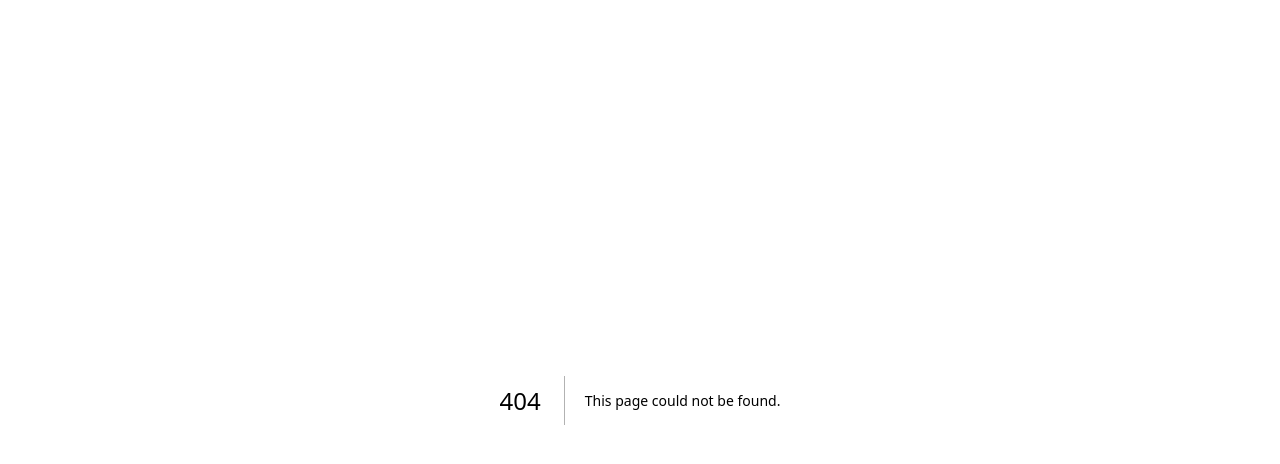
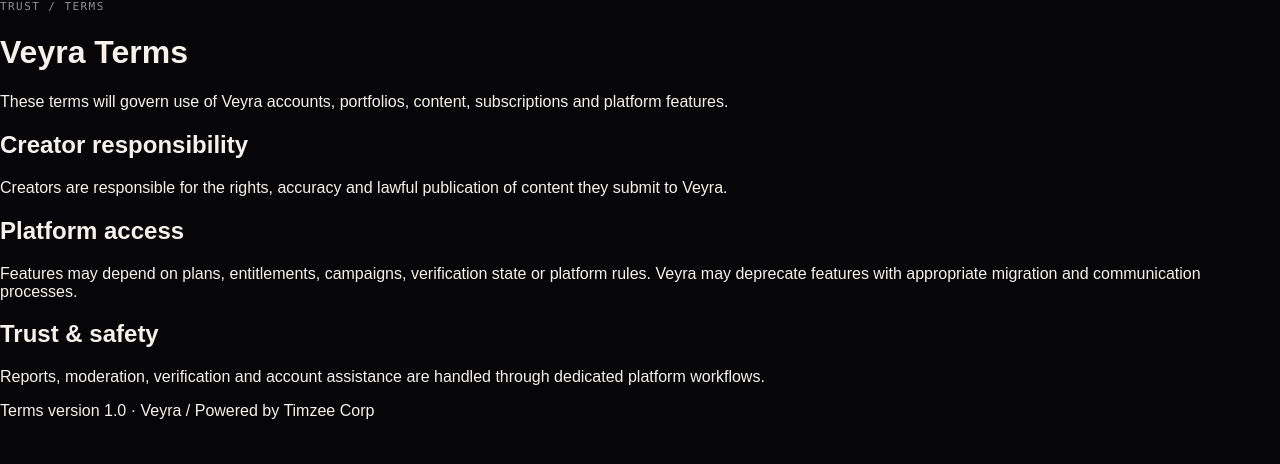
Before and after one commit to Timzee00/Veyra, a Next.js app: page /terms in a window 1280 px wide. Before the commit this address had no page. Shown: the top 464 px of the page. Built offline with nearby package versions, Linux system fonts and the light colour scheme.

Commit message:
feat: add terms foundation page

```diff
--- /dev/null
+++ b/src/app/terms/page.tsx
@@ -0,0 +1,13 @@
+export default function TermsPage() {
+  return (
+    <main className="legal-page">
+      <p className="eyebrow">TRUST / TERMS</p>
+      <h1>Veyra Terms</h1>
+      <p className="legal-lead">These terms will govern use of Veyra accounts, portfolios, content, subscriptions and platform features.</p>
+      <section><h2>Creator responsibility</h2><p>Creators are responsible for the rights, accuracy and lawful publication of content they submit to Veyra.</p></section>
+      <section><h2>Platform access</h2><p>Features may depend on plans, entitlements, campaigns, verification state or platform rules. Veyra may deprecate features with appropriate migration and communication processes.</p></section>
+      <section><h2>Trust & safety</h2><p>Reports, moderation, verification and account assistance are handled through dedicated platform workflows.</p></section>
+      <p className="legal-note">Terms version 1.0 · Veyra / Powered by Timzee Corp</p>
+    </main>
+  );
+}
```
